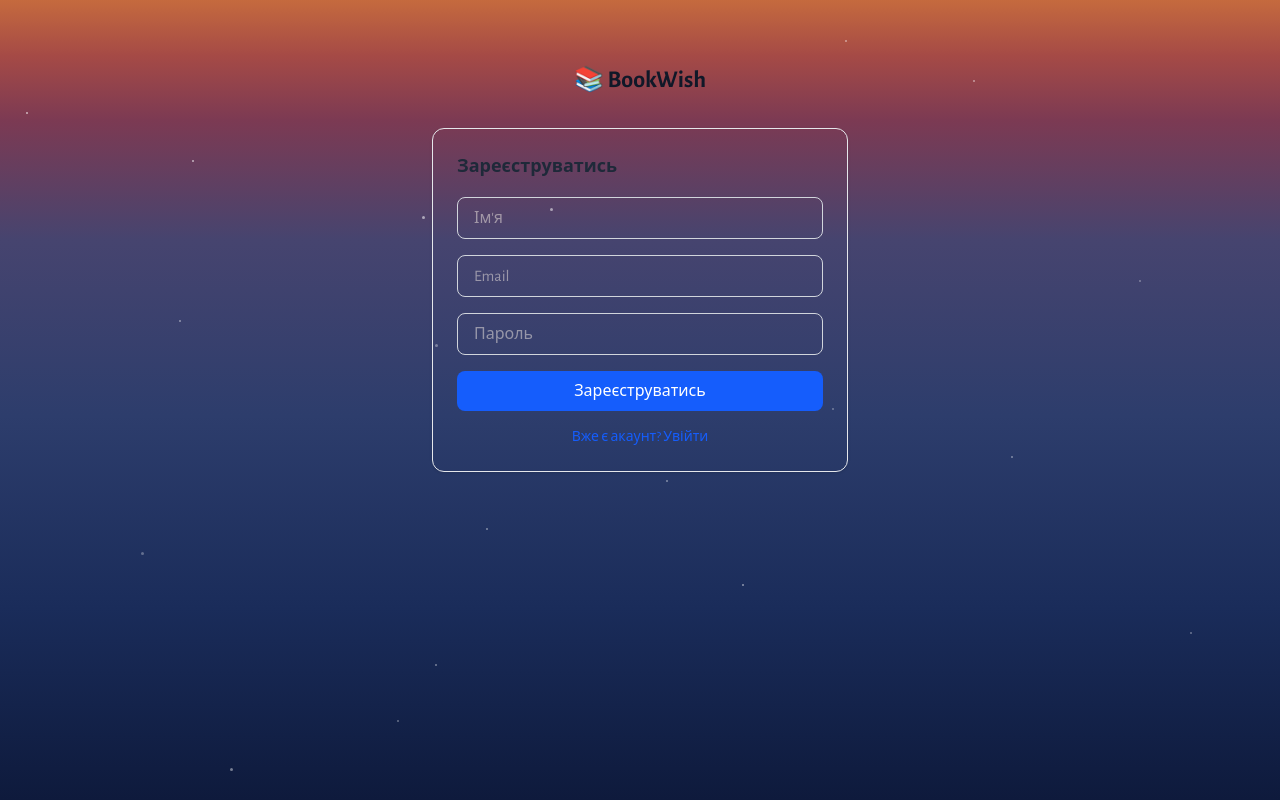
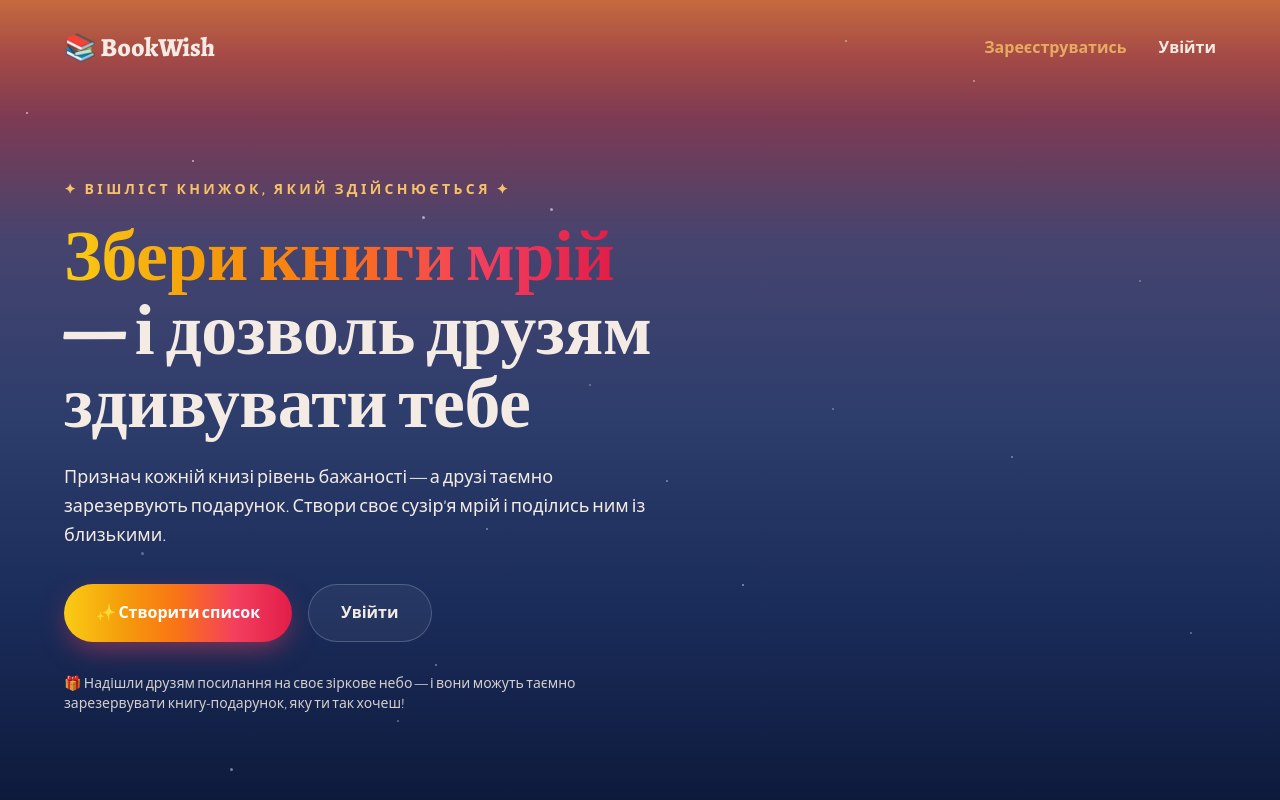
Before and after one commit to ana-borysova/bookwish, a React (Vite) app: page / in a window 1280 px wide. Before the commit this address led to /auth. Built offline with nearby package versions, Linux system fonts and the light colour scheme; no server answers.

Commit message:
feat: add guest home hero

```diff
--- a/src/App.tsx
+++ b/src/App.tsx
@@ -6,6 +6,8 @@ import { AuthPage } from "./pages/AuthPage";
 import { useAuthContext } from "./context/AuthContext";
 import { HomePage } from "./pages/HomePage";
 import { StarField } from "./components/StarField";
+import { GuestHomePage } from "./pages/GuestHomePage";
+import { GuestNavbar } from "./components/GuestNavbar";
 
 function App() {
   const { user, isLoading } = useAuthContext();
@@ -21,12 +23,9 @@ function App() {
   return (
     <BrowserRouter>
       <StarField />
-      {user && <Navbar />}
+      {user ? <Navbar /> : <GuestNavbar />}
       <Routes>
-        <Route
-          path="/"
-          element={user ? <HomePage /> : <Navigate to="/auth" />}
-        />
+        <Route path="/" element={user ? <HomePage /> : <GuestHomePage />} />
         <Route
           path="/wishlist"
           element={
--- /dev/null
+++ b/src/components/GuestNavbar.tsx
@@ -0,0 +1,29 @@
+import { Link } from "react-router-dom";
+
+export function GuestNavbar() {
+  return (
+    <nav className="px-[clamp(3.25rem,5vw,5.5rem)] py-7 flex justify-between items-center">
+      <Link
+        to="/"
+        className="flex items-center gap-3 font-display font-extrabold text-[26px] text-cream"
+      >
+        📚 BookWish
+      </Link>
+
+      <div className="flex items-center gap-8 text-base">
+        <Link
+          to="/auth"
+          className="text-gold/80 font-semibold hover:text-gold transition-colors"
+        >
+          Зареєструватись
+        </Link>
+        <Link
+          to="/auth?mode=login"
+          className="font-semibold hover:text-gold transition-colors"
+        >
+          Увійти
+        </Link>
+      </div>
+    </nav>
+  );
+}
--- /dev/null
+++ b/src/pages/GuestHomePage.tsx
@@ -0,0 +1,42 @@
+import { ButtonCTA } from "../components/ButtonCTA";
+
+import { gradient } from "../lib/desirability";
+
+export function GuestHomePage() {
+  return (
+    <section className="px-[clamp(3.25rem,5vw,5.5rem)]">
+      <div className="grid grid-cols-[1.08fr_1fr] gap-4 items-center min-h-[calc(100vh-6rem)]">
+        <div>
+          <div className="uppercase tracking-[0.24em] text-sm font-semibold text-gold mb-5">
+            ✦ Вішліст книжок, який здійснюється ✦
+          </div>
+          <h1 className="font-display font-extrabold text-[clamp(3.25rem,5.6vw,5.4rem)] leading-[1.02] tracking-[-0.005em]">
+            <span
+              className="bg-clip-text text-transparent"
+              style={{ backgroundImage: gradient }}
+            >
+              Збери книги мрій
+            </span>
+            <br />— і дозволь друзям здивувати тебе
+          </h1>
+          <p className="mt-6 text-lg leading-relaxed text-cream max-w-2xl">
+            Признач кожній книзі рівень бажаності — а друзі таємно зарезервують
+            подарунок. Створи своє сузір'я мрій і поділись ним із близькими.
+          </p>
+          <div className="flex gap-4 mt-8">
+            <ButtonCTA to="/auth" variant="primary">
+              ✨ Створити список
+            </ButtonCTA>
+            <ButtonCTA to="/auth?mode=login" variant="ghost">
+              Увійти
+            </ButtonCTA>
+          </div>
+          <p className="mt-8 text-sm text-cream/85 max-w-xl">
+            🎁 Надішли друзям посилання на своє зіркове небо — і вони можуть
+            таємно зарезервувати книгу-подарунок, яку ти так хочеш!
+          </p>
+        </div>
+      </div>
+    </section>
+  );
+}
```
